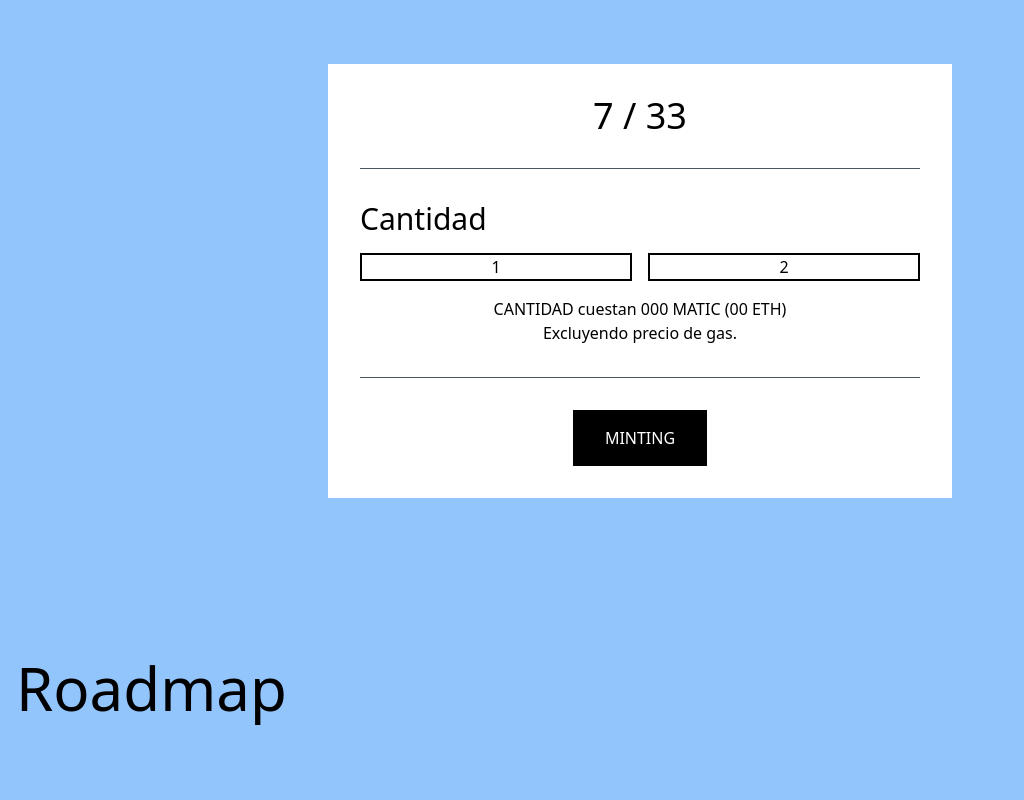
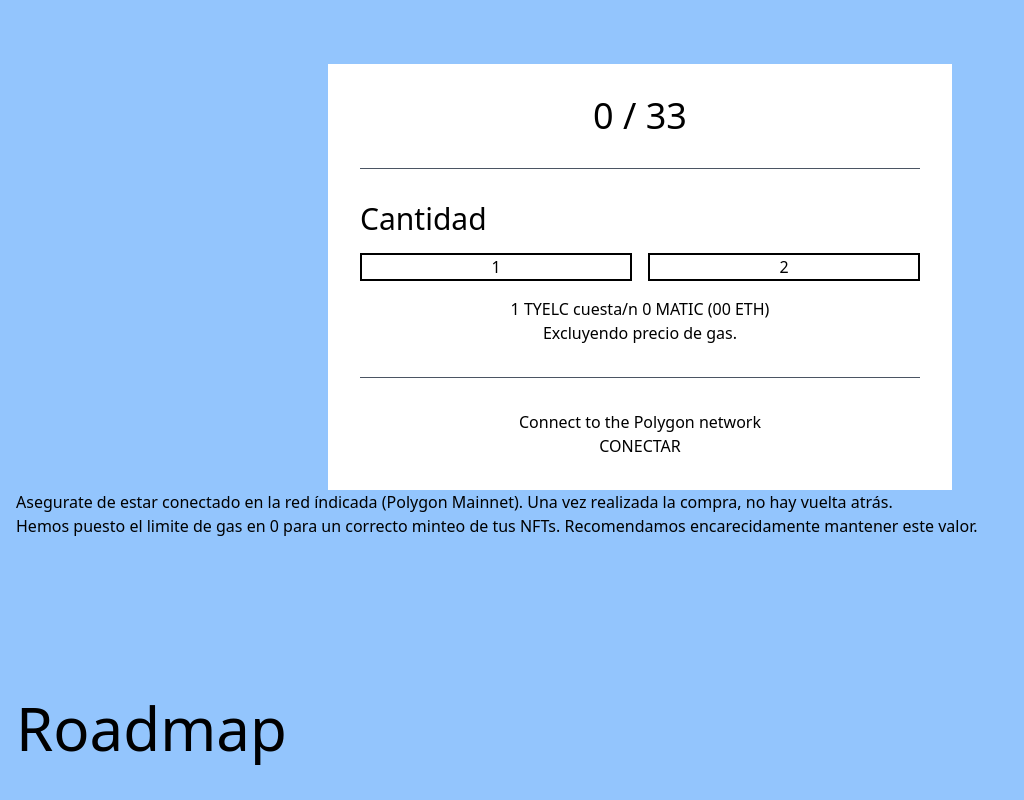
Before and after one commit to NFT-that-yisus/that-yisus-dapp, a Next.js app: page / in a window 1280 px wide. Shown: the top 800 px of the page, without its empty margins (0-1024 px from the left). Built offline with nearby package versions, Linux system fonts and the light colour scheme.

Commit message:
Making MintingSection, just a basic Layout

```diff
--- a/src/sections/indexPage/MintingSection.tsx
+++ b/src/sections/indexPage/MintingSection.tsx
@@ -1,27 +1,262 @@
 import React from "react";
+
+
+
+/*
+import React, { useEffect, useState, useRef } from "react";
+import { useDispatch, useSelector } from "react-redux";
+import { connect } from "./redux/blockchain/blockchainActions";
+import { fetchData } from "./redux/data/dataActions";
+
+function App() {
+  const dispatch = useDispatch();
+  const blockchain = useSelector((state) => state.blockchain);
+  const data = useSelector((state) => state.data);
+  const [claimingNft, setClaimingNft] = useState(false);
+  const [feedback, setFeedback] = useState(`Click buy to mint your NFT.`);
+  const [mintAmount, setMintAmount] = useState(1);
+  const [CONFIG, SET_CONFIG] = useState({
+    CONTRACT_ADDRESS: "",
+    SCAN_LINK: "",
+    NETWORK: {
+      NAME: "",
+      SYMBOL: "",
+      ID: 0,
+    },
+    NFT_NAME: "",
+    SYMBOL: "",
+    MAX_SUPPLY: 1,
+    WEI_COST: 0,
+    DISPLAY_COST: 0,
+    GAS_LIMIT: 0,
+    MARKETPLACE: "",
+    MARKETPLACE_LINK: "",
+    SHOW_BACKGROUND: false,
+  });
+
+  const claimNFTs = () => {
+    let cost = CONFIG.WEI_COST;
+    let gasLimit = CONFIG.GAS_LIMIT;
+    let totalCostWei = String(cost * mintAmount);
+    let totalGasLimit = String(gasLimit * mintAmount);
+    console.log("Cost: ", totalCostWei);
+    console.log("Gas limit: ", totalGasLimit);
+    setFeedback(`Minting your ${CONFIG.NFT_NAME}...`);
+    setClaimingNft(true);
+    console.log(blockchain)
+
+    blockchain.smartContract.methods
+      .mint(blockchain.account, mintAmount)
+      //.mint(mintAmount)
+      .send({
+        gasLimit: String(totalGasLimit),
+        to: CONFIG.CONTRACT_ADDRESS,
+        from: blockchain.account,
+        value: totalCostWei,
+      })
+      .once("error", (err) => {
+        console.log(err);
+        setFeedback("Sorry, something went wrong please try again later.");
+        setClaimingNft(false);
+      })
+      .then((receipt) => {
+        console.log(receipt);
+        setFeedback(
+          `WOW, the ${CONFIG.NFT_NAME} is yours! go visit Opensea.io to view it.`
+        );
+        setClaimingNft(false);
+        dispatch(fetchData(blockchain.account));
+      });
+  };
+
+
+  const getData = () => {
+    if (blockchain.account !== "" && blockchain.smartContract !== null) {
+      dispatch(fetchData(blockchain.account));
+    }
+  };
+
+  const getConfig = async () => {
+    const configResponse = await fetch("/config/config.json", {
+      headers: {
+        "Content-Type": "application/json",
+        Accept: "application/json",
+      },
+    });
+    const config = await configResponse.json();
+    SET_CONFIG(config);
+  };
+
+  useEffect(() => {
+    getConfig();
+  }, []);
+
+  useEffect(() => {
+    getData();
+  }, [blockchain.account]);
+
+  return (
+    <div style={{ background: "orange" }}>
+      <div>
+
+
+        <a href={CONFIG.MARKETPLACE_LINK}></a>
+
+
+        <div>
+          <div>
+
+            {Number(data.totalSupply) >= CONFIG.MAX_SUPPLY ? <h1>finished</h1>
+             : (
+              <>
+
+
+
+          </div>
+        </div>
+
+
+
+      </div>
+    </div>
+  );
+}
+*/
+
+
+ /*?
+
+    :
+    (
+         <>
+            <p>{feedback}</p>
+
+            <div style={{ textAlign: "center" }}>
+                <h3>{mintAmount} costs ${mintAmount * CONFIG.WEI_COST} MATIC ($AMOUNT ETH)</h3>
+            </div>
+        </>
+    )
+
+    */
+
+
+
+
+
+
+
+const CONFIG = {
+    CONTRACT_ADDRESS: "",
+    SCAN_LINK: "",
+    NETWORK: {
+      NAME: "Polygon",
+      SYMBOL: "MATIC",
+      ID: 0,
+    },
+    NFT_NAME: "That Yisus Exclusive Limited Collection",
+    SYMBOL: "TYELC",
+    MAX_SUPPLY: 33,
+    WEI_COST: 0,
+    DISPLAY_COST: 0,
+    GAS_LIMIT: 0,
+    MARKETPLACE: "",
+    MARKETPLACE_LINK: "",
+    SHOW_BACKGROUND: false,
+}
+
+const blockchain = {
+    account: "",
+    smartContract: null,
+
+    errorMsg: ""
+};
+
+const data = {
+    totalSupply: 0
+};
+
+const mintAmount = 1;
+const setMintAmount = () => {}
+
+const claimingNft = 1;
+
+const MintingButton = () => {
+    return (
+        blockchain.account === "" || blockchain.smartContract === null ?
+        (
+            <div>
+                    <p>Connect to the {CONFIG.NETWORK.NAME} network</p>
+
+                    <button onClick={() => { /*dispatch(connect()); getData();*/ }}>CONECTAR</button>
+
+                    {blockchain.errorMsg !== "" ?
+                        (
+                            <>
+                                <p
+                                style={{
+                                    textAlign: "center",
+                                    color: "var(--accent-text)",
+                                }}
+                                >
+                                {blockchain.errorMsg}
+                                </p>
+                            </>
+                        )
+                        : null}
+                </div>
+        )
+        :
+        (
+            <button
+                className="px-8 py-4 bg-black text-white"
+                disabled={claimingNft ? 1 : 0}
+                            onClick={() => {
+                            /*claimNFTs();
+                            getData();*/
+                            }}
+                        >
+                            {claimingNft ? "PROCESANDO" : "MINTING"}
+            </button>
+        )
+    )
+}
+
+
+
 
 const MintingSection = () => {
     return (
         <div className="bg-blue-300 py-16 px-4">
             <div className="w-1/2 mx-auto p-8 bg-white text-center divide-y divide-gray-600">
-                <h3 className="pb-8 text-4xl">7 / 33</h3>
+                <h3 className="pb-8 text-4xl">{data.totalSupply} / {CONFIG.MAX_SUPPLY}</h3>
 
                 <div className="py-8">
                     <h4 className="text-3xl text-left pb-4">Cantidad</h4>
                     <div className="grid grid-cols-2 gap-4">
-                        <button className="border-2 border-black">1</button>
-                        <button className="border-2 border-black">2</button>
+                        <button className="border-2 border-black" onClick={() => setMintAmount(1)}>1</button>
+                        <button className="border-2 border-black" onClick={() => setMintAmount(2)}>2</button>
                     </div>
 
                     <div className="pt-4">
-                        <p>CANTIDAD cuestan 000 MATIC (00 ETH)</p>
+                        <p>{mintAmount} {CONFIG.SYMBOL} cuesta/n {CONFIG.DISPLAY_COST} {CONFIG.NETWORK.SYMBOL} (00 ETH)</p>
                         <p>Excluyendo precio de gas.</p>
                     </div>
                 </div>
 
                 <div className="pt-8">
-                    <button className="px-8 py-4 bg-black text-white">MINTING</button>
+                    <MintingButton />
                 </div>
+            </div>
+
+            <div>
+                <p>
+                    Asegurate de estar conectado en la red índicada ({CONFIG.NETWORK.NAME} Mainnet).
+                    Una vez realizada la compra, no hay vuelta atrás.
+                </p>
+                <p>
+                    Hemos puesto el limite de gas en {CONFIG.GAS_LIMIT} para un correcto minteo de tus NFTs.
+                    Recomendamos encarecidamente mantener este valor.
+                </p>
             </div>
         </div>
     );
--- a/tsconfig.json
+++ b/tsconfig.json
@@ -15,7 +15,7 @@
     "module": "esnext",
     "moduleResolution": "node",
     "resolveJsonModule": true,
-      "isolatedModules": false,
+    "isolatedModules": true,
     "jsx": "preserve"
   },
   "include": [
```
Lines whose indentation alone changed are shown as unchanged.
